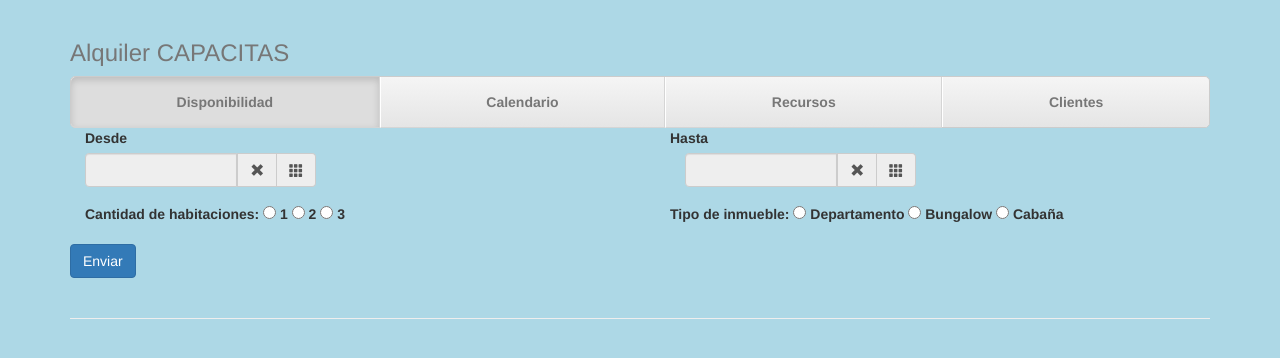
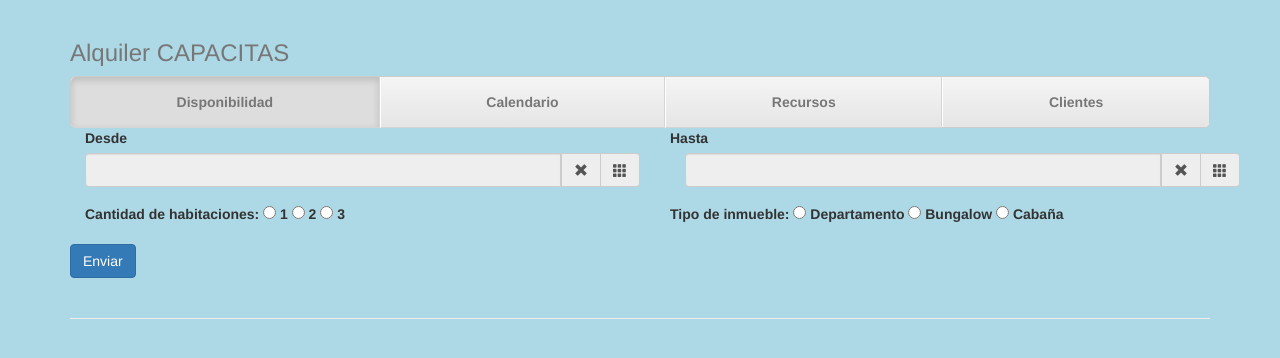
Before and after one commit to lucaspassa/alquileresCapacitas, a PHP site: page /disponibilidad.php in a window 1280 px wide; the page is wider, and only the part inside the window is pictured. Shown: the top 358 px of that part. Run offline with PHP 8.4, Linux system fonts and the light colour scheme; some libraries are stand-ins or nearby versions.

Commit message:
Cambios en disponibilidad.php

```diff
--- a/disponibilidad.php
+++ b/disponibilidad.php
@@ -16,13 +16,13 @@
 
       <!-- Formulario -->
 
-      <form>
-	  <div class="container">
+<form>
+<div class="container">
   <div class="row">
     <div class="col-xs-6">
      <div class="form-group">
     <label for="exampleInputEmail1">Desde</label>
- <div class="input-group date form_datetime col-md-5" data-date="2016-09-16T05:25:07Z" data-date-format="dd MM yyyy - HH:ii p" data-link-field="dtp_input1">
+ <div class="input-group date form_datetime" data-date="2016-09-16T05:25:07Z" data-date-format="dd MM yyyy - HH:ii p" data-link-field="dtp_input1">
                     <input class="form-control" size="16" type="text" value="" readonly>
                     <span class="input-group-addon"><span class="glyphicon glyphicon-remove"></span></span>
 					<span class="input-group-addon"><span class="glyphicon glyphicon-th"></span></span>
@@ -35,7 +35,7 @@
     <div class="container">
     <div class="row">
         <div class='col-xs-6'>
-            <div class="input-group date form_datetime col-md-5" data-date="2016-09-16T05:25:07Z" data-date-format="dd MM yyyy - HH:ii p" data-link-field="dtp_input1">
+            <div class="input-group date form_datetime" data-date="2016-09-16T05:25:07Z" data-date-format="dd MM yyyy - HH:ii p" data-link-field="dtp_input1">
                     <input class="form-control" size="16" type="text" value="" readonly>
                     <span class="input-group-addon"><span class="glyphicon glyphicon-remove"></span></span>
 					<span class="input-group-addon"><span class="glyphicon glyphicon-th"></span></span>
--- a/include/inc_head.php
+++ b/include/inc_head.php
@@ -15,20 +15,20 @@ Código del head que se incluye en todas las páginas
     <title>Alquileres CAPACITAS</title>
 
     <!-- Bootstrap core CSS -->
-    <link href="/css/bootstrap.min.css" rel="stylesheet">
+    <link href="css/bootstrap.min.css" rel="stylesheet">
 
     <!-- IE10 viewport hack for Surface/desktop Windows 8 bug -->
-    <link href="/css/ie10-viewport-bug-workaround.css" rel="stylesheet">
+    <link href="css/ie10-viewport-bug-workaround.css" rel="stylesheet">
 
     <!-- Custom styles for this template -->
-    <link href="/css/justified-nav.css" rel="stylesheet">
+    <link href="css/justified-nav.css" rel="stylesheet">
 
     <!-- Just for debugging purposes. Don't actually copy these 2 lines! -->
     <!--[if lt IE 9]><script src="js/ie8-responsive-file-warning.js"></script><![endif]-->
-    <script src="/js/ie-emulation-modes-warning.js"></script>
+    <script src="js/ie-emulation-modes-warning.js"></script>
 	 <!-- IE10 viewport hack for Surface/desktop Windows 8 bug -->
-    <script src="/js/ie10-viewport-bug-workaround.js"></script>
-	<script type="text/javascript" src="./js/jquery-3.1.1.js" charset="UTF-8"></script>
+    <script src="js/ie10-viewport-bug-workaround.js"></script>
+	<script type="text/javascript" src="js/jquery-3.1.1.js" charset="UTF-8"></script>
     <!-- HTML5 shim and Respond.js for IE8 support of HTML5 elements and media queries -->
     <!--[if lt IE 9]>
       <script src="https://oss.maxcdn.com/html5shiv/3.7.3/html5shiv.min.js"></script>
```
